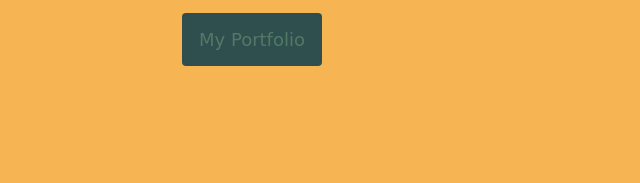
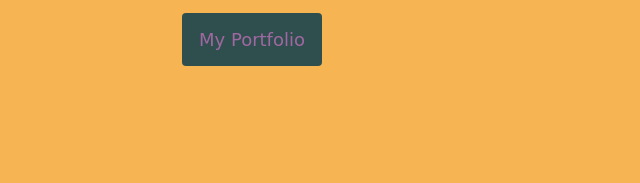
Before and after one commit to artistkelz/Kelsey-Murray-Portfolio, a plain HTML site: page index.html in a window 1280 px wide. Shown: the part 353-536 px from the top of the page, 631-1271 px from the left. Drawn offline with nearby package versions, Linux system fonts and the light colour scheme; a web font is replaced by a local one.

Commit message:
button css update

```diff
--- a/portfolio.css
+++ b/portfolio.css
@@ -33,10 +33,14 @@ body {
 .btn-branding {
   background: var(---secondary-background);
   border-radius: 4px;
-  color: var(---default-text-color);
+  color: var(---alternate-color);
   font-size: 18px;
   line-height: 27px;
   padding: 12px 16px;
+}
+
+:hover.btn-branding {
+  color: white;
 }
 
 .container-about {
```
